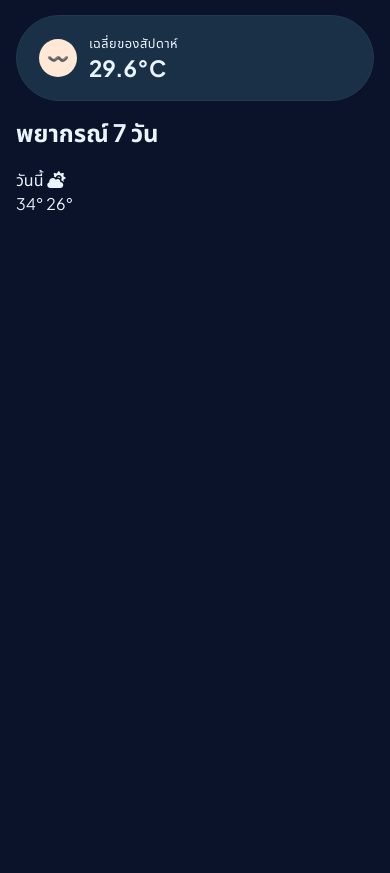
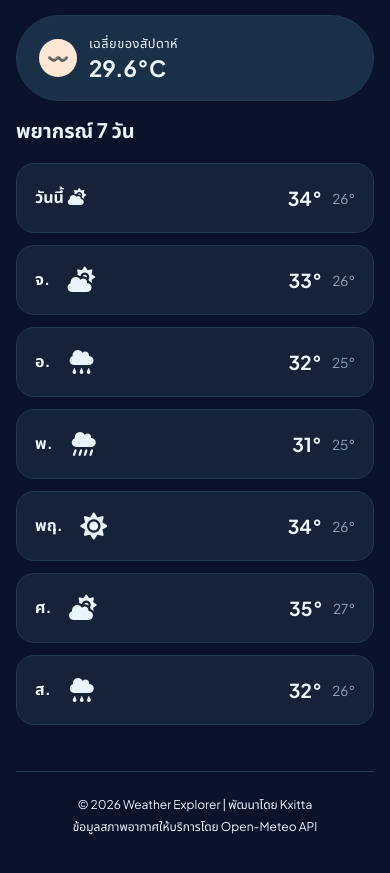
Before and after one commit to kxitta00/weather-explorer, a website built with Vite: page index.html in a window 390 px wide. Shown: the part 984-1857 px from the top of the page. Before the commit the page ends 1246 px from the top, so only its background shows below. Built offline with nearby package versions, Linux system fonts and the light colour scheme.

Commit message:
feat: complete all HTML structure and CSS responsive styles

```diff
--- a/index.html
+++ b/index.html
@@ -38,6 +38,7 @@
 
   <!-- Main -->
   <main>
+    <div class="status-container" id="status-container"></div>
     <!-- hero -->
     <section class="hero-card" id="hero-weather">
       <!--left -->
@@ -109,18 +110,82 @@
     <h2 class="forecast-title">พยากรณ์ 7 วัน</h2>
     <section class="forecast-grid" id="forecast-grid">
       <div class="forecast-card active">
-        <span class="forecast-day">วันนี้</span>
-        <i class="fa-solid fa-cloud-sun"></i>
+        <div class="forecast-headear">
+          <span class="forecast-day">วันนี้</span>
+          <i class="fa-solid fa-cloud-sun"></i>
+        </div>
         <div class="forecast-temps">
           <span class="temp-max">34°</span>
           <span class="temp-min">26°</span>
         </div>
       </div>
-      <!-- todo มาทำการ์ด forecast ต่อ -->
+      <div class="forecast-card">
+        <div class="forecast-header">
+          <span class="forecast-day">จ.</span>
+          <i class="fa-solid fa-cloud-sun"></i>
+        </div>
+        <div class="forecast-temps">
+          <span class="temp-max">33°</span>
+          <span class="temp-min">26°</span>
+        </div>
+      </div>
+      <div class="forecast-card">
+        <div class="forecast-header">
+          <span class="forecast-day">อ.</span>
+          <i class="fa-solid fa-cloud-rain"></i>
+        </div>
+        <div class="forecast-temps">
+          <span class="temp-max">32°</span>
+          <span class="temp-min">25°</span>
+        </div>
+      </div>
+      <div class="forecast-card">
+        <div class="forecast-header">
+          <span class="forecast-day">พ.</span>
+          <i class="fa-solid fa-cloud-showers-heavy"></i>
+        </div>
+        <div class="forecast-temps">
+          <span class="temp-max">31°</span>
+          <span class="temp-min">25°</span>
+        </div>
+      </div>
+      <div class="forecast-card">
+        <div class="forecast-header">
+          <span class="forecast-day">พฤ.</span>
+          <i class="fa-solid fa-sun"></i>
+        </div>
+        <div class="forecast-temps">
+          <span class="temp-max">34°</span>
+          <span class="temp-min">26°</span>
+        </div>
+      </div>
+      <div class="forecast-card">
+        <div class="forecast-header">
+          <span class="forecast-day">ศ.</span>
+          <i class="fa-solid fa-cloud-sun"></i>
+        </div>
+        <div class="forecast-temps">
+          <span class="temp-max">35°</span>
+          <span class="temp-min">27°</span>
+        </div>
+      </div>
+      <div class="forecast-card">
+        <div class="forecast-header">
+          <span class="forecast-day">ส.</span>
+          <i class="fa-solid fa-cloud-rain"></i>
+        </div>
+        <div class="forecast-temps">
+          <span class="temp-max">32°</span>
+          <span class="temp-min">26°</span>
+        </div>
+      </div>
     </section>
   </main>
   <footer>
-
+    <div class="footer-container">
+      <span class="footer-cradit">© 2026 Weather Explorer | พัฒนาโดย Kxitta</span>
+      <span class="footer-api">ข้อมูลสภาพอากาศให้บริการโดย Open-Meteo API</span>
+    </div>
   </footer>
   <script type="module" src="src/main.ts"></script>
 </body>
--- a/src/style.css
+++ b/src/style.css
@@ -309,6 +309,85 @@ main {
   font-weight: bold;
 }
 
+.forecast-title {
+  display: flex;
+  justify-content: flex-start;
+  align-items: center;
+  font-size: 1.25rem;
+  color: var(--text-main);
+}
+
+
+
+.forecast-grid {
+  display: grid;
+  grid-template-columns: repeat(1, 1fr);
+  gap: 12px;
+}
+
+.forecast-card {
+  display: flex;
+  justify-content: space-between;
+  align-items: center;
+  padding: 22px 18px;
+  border-radius: 18px;
+  border: 1px solid var(--border-card);
+  background-color: var(--bg-card);
+}
+
+.forecast-header {
+  display: flex;
+  align-items: center;
+  justify-content: center;
+  gap: 16px;
+}
+
+.forecast-day {
+  font-size: 1rem;
+  font-weight: bold;
+}
+
+.forecast-header i {
+  font-size: 1.5rem;
+}
+
+.forecast-temps {
+  display: flex;
+  gap: 10px;
+  align-items: center;
+  justify-content: center;
+}
+
+.temp-max {
+  font-size: 1.2rem;
+  font-weight: bold;
+}
+
+.temp-min {
+  font-size: 0.85rem;
+  color: var(--text-muted);
+}
+
+.footer-container {
+  border-top: 1px solid var(--border-card);
+  margin-top: 14px;
+  padding: 24px 0px;
+  display: flex;
+  flex-direction: column;
+  align-items: center;
+  justify-content: center;
+  gap: 4px;
+}
+
+.footer-cradit,
+.footer-api {
+  font-size: 0.75rem;
+}
+
+.status-container {
+  display: none;
+}
+
 @media (min-width: 1024px) {
 
   /* header */
@@ -317,6 +396,7 @@ main {
     flex-direction: row;
     justify-content: space-between;
     align-items: center;
+    gap: 20px;
   }
 
   .logo {
@@ -327,13 +407,18 @@ main {
     display: flex;
     align-items: center;
     padding: 14px;
-    max-width: 600px;
+    max-width: 540px;
     width: 100%;
     margin-bottom: 0;
   }
 
   .logo span {
     font-size: 1.5rem;
+  }
+
+  .favorite-chips {
+    flex-wrap: nowrap;
+    flex-shrink: 0;
   }
 
   .chip {
@@ -412,4 +497,34 @@ main {
   .stats-card {
     flex: 1;
   }
+
+  .forecast-grid {
+    grid-template-columns: repeat(7, 1fr);
+
+  }
+
+  .forecast-card {
+    justify-content: center;
+    align-items: center;
+    flex-direction: column;
+    padding: 24px;
+    gap: 16px;
+  }
+
+  .forecast-header {
+    display: flex;
+    text-align: center;
+    flex-direction: column;
+    gap: 16px;
+  }
+
+  .forecast-header i {
+    font-size: 2rem;
+  }
+
+  .footer-container {
+    justify-content: space-between;
+    flex-direction: row;
+  }
+
 }
```
